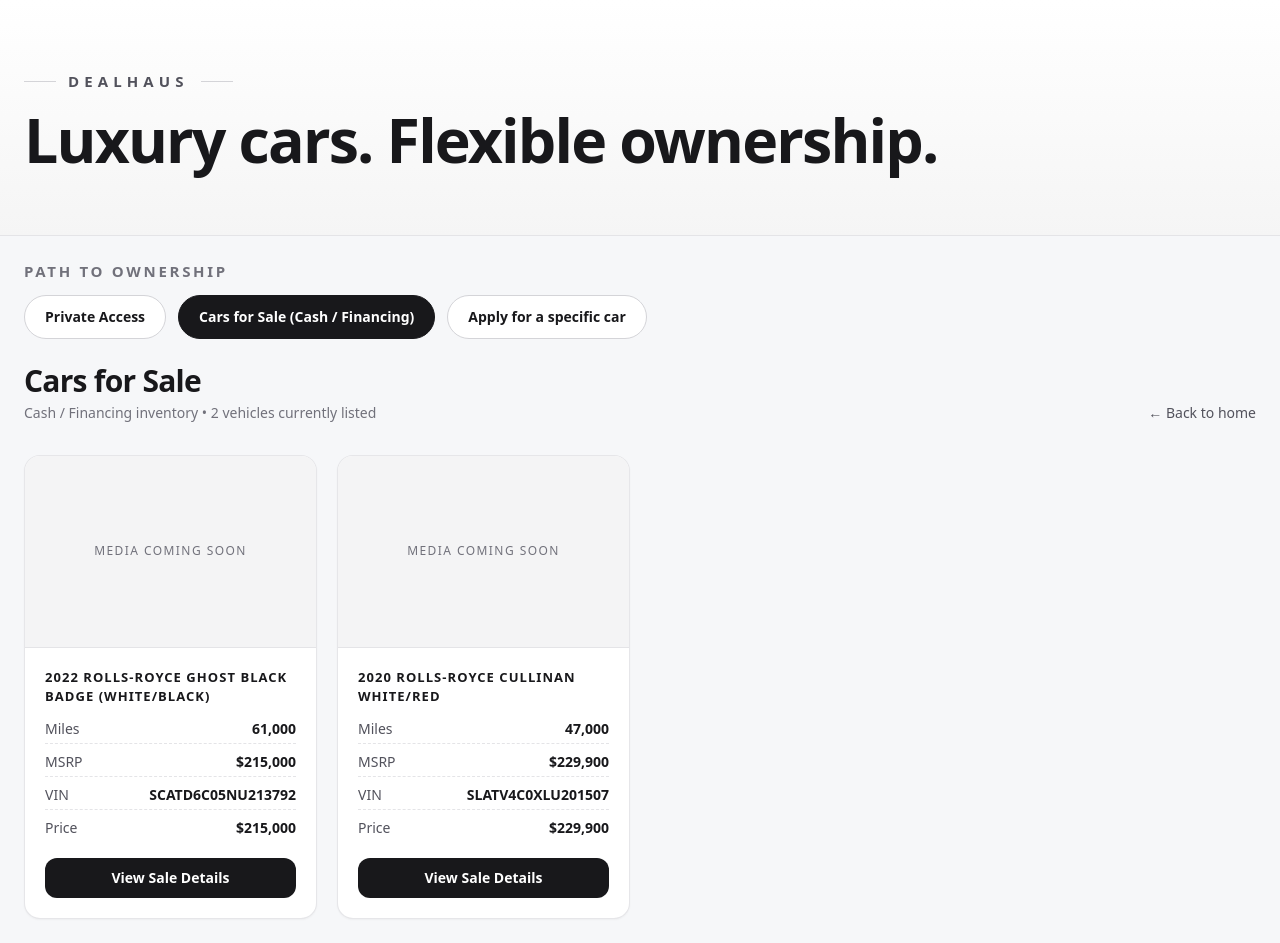
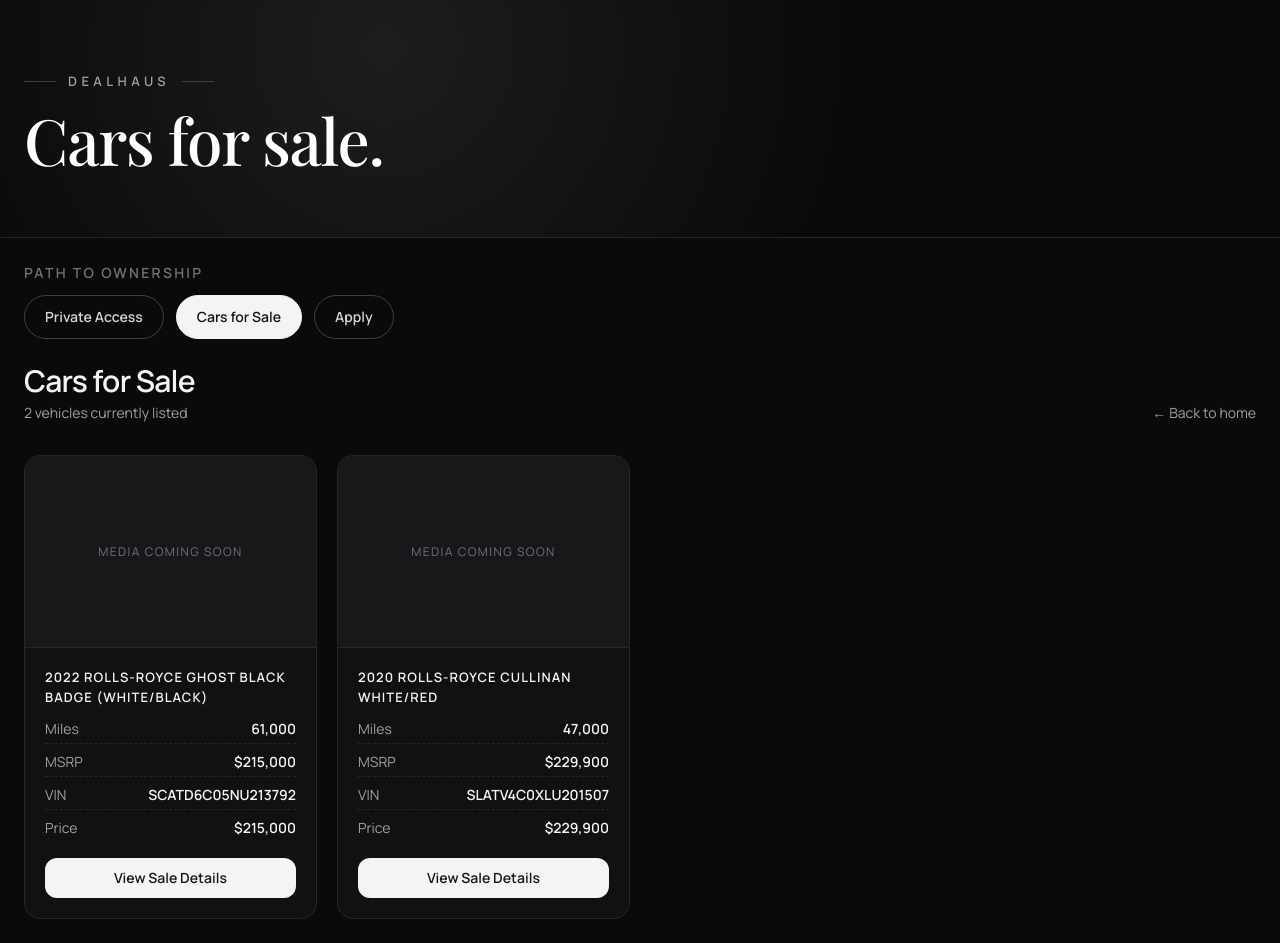
Before and after one commit to stradacorsagroup-art/scg-site-1772418012, a Next.js app: page /cars-for-sale in a window 1280 px wide. Built offline with nearby package versions, Linux system fonts and the light colour scheme.

Commit message:
feat: redesign site as dark Dealhaus private-club experience

```diff
--- a/src/app/apply/page.tsx
+++ b/src/app/apply/page.tsx
@@ -3,15 +3,15 @@ import { OwnershipPills } from "@/components/ownership-pills";
 
 export default function ApplyPage() {
   return (
-    <main className="min-h-screen bg-[#f6f7f9] text-zinc-900">
-      <section className="border-b border-zinc-200 bg-gradient-to-b from-white to-[#f5f5f5]">
-        <div className="mx-auto max-w-7xl px-5 py-12 sm:px-6 sm:py-14 lg:py-16">
+    <main className="min-h-screen bg-[#0a0a0a] text-zinc-100">
+      <section className="border-b border-zinc-800 bg-[radial-gradient(circle_at_30%_20%,#1d1d1d_0%,#0a0a0a_50%)]">
+        <div className="mx-auto max-w-7xl px-5 py-10 sm:px-6 sm:py-14 lg:py-16">
           <div className="inline-flex items-center gap-3">
-            <span className="h-px w-8 bg-zinc-300" />
-            <p className="text-[15px] font-semibold uppercase tracking-[0.34em] text-zinc-600">Dealhaus</p>
-            <span className="h-px w-8 bg-zinc-300" />
+            <span className="h-px w-8 bg-zinc-700" />
+            <p className="text-[13px] font-semibold uppercase tracking-[0.34em] text-zinc-400">Dealhaus</p>
+            <span className="h-px w-8 bg-zinc-700" />
           </div>
-          <h1 className="mt-4 max-w-5xl text-[2.15rem] font-semibold leading-[1.03] tracking-[-0.03em] text-zinc-900 sm:text-[3.8rem]">Luxury cars. Flexible ownership.</h1>
+          <h1 className="font-display mt-4 max-w-5xl text-[2.2rem] leading-[1.03] tracking-[-0.02em] text-white sm:text-[4rem]">Apply.</h1>
         </div>
       </section>
 
@@ -20,8 +20,8 @@ export default function ApplyPage() {
           <OwnershipPills active="apply" />
         </div>
 
-        <div className="max-w-5xl rounded-2xl border border-zinc-200 bg-white p-4 shadow-sm sm:p-6">
-          <p className="mb-3 text-[11px] font-semibold uppercase tracking-[0.2em] text-zinc-500">Reserve Request</p>
+        <div className="max-w-5xl rounded-2xl border border-zinc-800 bg-[#111] p-4 shadow-sm sm:p-6">
+          <p className="mb-3 text-[11px] font-semibold uppercase tracking-[0.2em] text-zinc-400">Reserve Request</p>
           <div data-tf-live="01KKA3DY6M02S2NW3H707ES59Y" />
           <Script src="https://embed.typeform.com/next/embed.js" strategy="afterInteractive" />
         </div>
--- a/src/app/cars-for-sale/page.tsx
+++ b/src/app/cars-for-sale/page.tsx
@@ -46,15 +46,15 @@ export default function CarsForSalePage() {
   });
 
   return (
-    <main className="min-h-screen bg-[#f6f7f9] text-zinc-900">
-      <section className="border-b border-zinc-200 bg-gradient-to-b from-white to-[#f5f5f5]">
-        <div className="mx-auto max-w-7xl px-5 py-12 sm:px-6 sm:py-14 lg:py-16">
+    <main className="min-h-screen bg-[#0a0a0a] text-zinc-100">
+      <section className="border-b border-zinc-800 bg-[radial-gradient(circle_at_30%_20%,#1d1d1d_0%,#0a0a0a_50%)]">
+        <div className="mx-auto max-w-7xl px-5 py-10 sm:px-6 sm:py-14 lg:py-16">
           <div className="inline-flex items-center gap-3">
-            <span className="h-px w-8 bg-zinc-300" />
-            <p className="text-[15px] font-semibold uppercase tracking-[0.34em] text-zinc-600">Dealhaus</p>
-            <span className="h-px w-8 bg-zinc-300" />
+            <span className="h-px w-8 bg-zinc-700" />
+            <p className="text-[13px] font-semibold uppercase tracking-[0.34em] text-zinc-400">Dealhaus</p>
+            <span className="h-px w-8 bg-zinc-700" />
           </div>
-          <h1 className="mt-4 max-w-5xl text-[2.15rem] font-semibold leading-[1.03] tracking-[-0.03em] text-zinc-900 sm:text-[3.8rem]">Luxury cars. Flexible ownership.</h1>
+          <h1 className="font-display mt-4 max-w-5xl text-[2.2rem] leading-[1.03] tracking-[-0.02em] text-white sm:text-[4rem]">Cars for sale.</h1>
         </div>
       </section>
 
@@ -65,10 +65,10 @@ export default function CarsForSalePage() {
 
         <div className="mb-6 flex flex-col gap-2 sm:mb-8 sm:flex-row sm:items-end sm:justify-between">
           <div>
-            <h1 className="text-2xl font-semibold tracking-tight sm:text-3xl">Cars for Sale</h1>
-            <p className="mt-1 text-sm text-zinc-500">Cash / Financing inventory • {items.length} vehicles currently listed</p>
+            <h1 className="text-2xl font-semibold tracking-tight text-zinc-100 sm:text-3xl">Cars for Sale</h1>
+            <p className="mt-1 text-sm text-zinc-400">{items.length} vehicles currently listed</p>
           </div>
-          <Link href="/" className="text-sm text-zinc-600 hover:text-zinc-900">
+          <Link href="/" className="text-sm text-zinc-400 hover:text-zinc-100">
             ← Back to home
           </Link>
         </div>
@@ -77,9 +77,9 @@ export default function CarsForSalePage() {
           {items.map((item) => (
             <article
               key={item.car}
-              className="group overflow-hidden rounded-2xl border border-zinc-200/90 bg-white shadow-[0_1px_2px_rgba(0,0,0,0.04)] transition duration-200 hover:-translate-y-0.5 hover:shadow-[0_10px_24px_rgba(0,0,0,0.08)]"
+              className="group overflow-hidden rounded-2xl border border-zinc-800 bg-[#111] transition duration-200 hover:-translate-y-0.5 hover:border-zinc-600"
             >
-              <div className="relative h-44 border-b border-zinc-200 bg-zinc-100 sm:h-48">
+              <div className="relative h-44 border-b border-zinc-800 bg-zinc-900 sm:h-48">
                 {item.image ? (
                   <Image src={item.image} alt={item.car} fill className="object-cover" sizes="(max-width: 768px) 100vw, 25vw" />
                 ) : (
@@ -91,30 +91,30 @@ export default function CarsForSalePage() {
               </div>
 
               <div className="p-4 sm:p-5">
-                <h3 className="text-[13px] font-semibold uppercase tracking-[0.08em] text-zinc-900">{item.car}</h3>
+                <h3 className="text-[13px] font-semibold uppercase tracking-[0.08em] text-zinc-100">{item.car}</h3>
 
                 <div className="mt-3 space-y-2 text-sm">
-                  <div className="flex items-center justify-between border-b border-dashed border-zinc-200 pb-1">
-                    <span className="text-zinc-600">Miles</span>
-                    <span className="font-semibold text-zinc-900">{displayVal(item.miles)}</span>
+                  <div className="flex items-center justify-between border-b border-dashed border-zinc-800 pb-1">
+                    <span className="text-zinc-400">Miles</span>
+                    <span className="font-semibold text-zinc-100">{displayVal(item.miles)}</span>
                   </div>
-                  <div className="flex items-center justify-between border-b border-dashed border-zinc-200 pb-1">
-                    <span className="text-zinc-600">MSRP</span>
-                    <span className="font-semibold text-zinc-900">{money(item.price || 0)}</span>
+                  <div className="flex items-center justify-between border-b border-dashed border-zinc-800 pb-1">
+                    <span className="text-zinc-400">MSRP</span>
+                    <span className="font-semibold text-zinc-100">{money(item.price || 0)}</span>
                   </div>
-                  <div className="flex items-center justify-between border-b border-dashed border-zinc-200 pb-1">
-                    <span className="text-zinc-600">VIN</span>
-                    <span className="font-semibold text-zinc-900">{displayVal(item.vin)}</span>
+                  <div className="flex items-center justify-between border-b border-dashed border-zinc-800 pb-1">
+                    <span className="text-zinc-400">VIN</span>
+                    <span className="font-semibold text-zinc-100">{displayVal(item.vin)}</span>
                   </div>
                   <div className="flex items-center justify-between pb-1">
-                    <span className="text-zinc-600">Price</span>
-                    <span className="font-semibold text-zinc-900">{money(item.price || 0)}</span>
+                    <span className="text-zinc-400">Price</span>
+                    <span className="font-semibold text-zinc-100">{money(item.price || 0)}</span>
                   </div>
                 </div>
 
                 <Link
                   href={item.detailHref}
-                  className="mt-4 inline-flex h-10 w-full items-center justify-center rounded-xl bg-zinc-900 px-3 text-sm font-semibold text-white transition hover:bg-zinc-800"
+                  className="mt-4 inline-flex h-10 w-full items-center justify-center rounded-xl bg-zinc-100 px-3 text-sm font-semibold text-zinc-900 transition hover:bg-white"
                 >
                   View Sale Details
                 </Link>
--- a/src/app/globals.css
+++ b/src/app/globals.css
@@ -1,8 +1,8 @@
 @import "tailwindcss";
 
 :root {
-  --background: #ffffff;
-  --foreground: #171717;
+  --background: #0a0a0a;
+  --foreground: #f3f3f3;
 }
 
 @theme inline {
@@ -10,17 +10,15 @@
   --color-foreground: var(--foreground);
   --font-sans: var(--font-manrope);
   --font-mono: var(--font-geist-mono);
-}
-
-@media (prefers-color-scheme: dark) {
-  :root {
-    --background: #0a0a0a;
-    --foreground: #ededed;
-  }
+  --font-display: var(--font-playfair);
 }
 
 body {
   background: var(--background);
   color: var(--foreground);
-  font-family: var(--font-geist-sans), Arial, Helvetica, sans-serif;
+  font-family: var(--font-manrope), Arial, Helvetica, sans-serif;
 }
+
+.font-display {
+  font-family: var(--font-playfair), Georgia, serif;
+}
--- a/src/app/layout.tsx
+++ b/src/app/layout.tsx
@@ -1,11 +1,17 @@
 import type { Metadata } from "next";
-import { Manrope, Geist_Mono } from "next/font/google";
+import { Manrope, Playfair_Display, Geist_Mono } from "next/font/google";
 import "./globals.css";
 
 const manrope = Manrope({
   variable: "--font-manrope",
   subsets: ["latin"],
   weight: ["400", "500", "600", "700", "800"],
+});
+
+const playfair = Playfair_Display({
+  variable: "--font-playfair",
+  subsets: ["latin"],
+  weight: ["500", "600", "700"],
 });
 
 const geistMono = Geist_Mono({
@@ -25,11 +31,7 @@ export default function RootLayout({
 }>) {
   return (
     <html lang="en">
-      <body
-        className={`${manrope.variable} ${geistMono.variable} antialiased`}
-      >
-        {children}
-      </body>
+      <body className={`${manrope.variable} ${playfair.variable} ${geistMono.variable} antialiased`}>{children}</body>
     </html>
   );
 }
--- a/src/app/page.tsx
+++ b/src/app/page.tsx
@@ -25,7 +25,7 @@ function displayBrand(value: string) {
 
 function getPlaceholderImage(carName: string) {
   const text = encodeURIComponent(carName);
-  return `https://placehold.co/1200x800/e8e8e8/333333?text=${text}`;
+  return `https://placehold.co/1200x800/101010/e8e8e8?text=${text}`;
 }
 
 function splitCardTitle(car: string) {
@@ -58,7 +58,6 @@ export default function Home() {
       const tokens = item.car.split(" ");
       const guessedBrand = /^\d{4}$/.test(tokens[0]) ? tokens[1] : tokens[0];
       const normalized = normalizeBrand(guessedBrand);
-
       return selectedBrands.length === 0 || selectedBrands.includes(normalized);
     });
   }, [selectedBrands]);
@@ -70,42 +69,51 @@ export default function Home() {
   };
 
   return (
-    <main className="min-h-screen bg-[#f5f5f5] text-zinc-900">
-      <section className="border-b border-zinc-200 bg-gradient-to-b from-white to-[#f5f5f5]">
-        <div className="mx-auto max-w-7xl px-5 py-10 sm:px-6 sm:py-14 lg:py-16">
+    <main className="min-h-screen bg-[#0a0a0a] text-zinc-100">
+      <section className="border-b border-zinc-800 bg-[radial-gradient(circle_at_30%_20%,#1d1d1d_0%,#0a0a0a_50%)]">
+        <div className="mx-auto max-w-7xl px-5 py-12 sm:px-6 sm:py-16 lg:py-20">
           <div className="inline-flex items-center gap-3">
-            <span className="h-px w-8 bg-zinc-300" />
-            <p className="text-[15px] font-semibold uppercase tracking-[0.34em] text-zinc-600">Dealhaus</p>
-            <span className="h-px w-8 bg-zinc-300" />
+            <span className="h-px w-8 bg-zinc-700" />
+            <p className="text-[13px] font-semibold uppercase tracking-[0.34em] text-zinc-400">Dealhaus</p>
+            <span className="h-px w-8 bg-zinc-700" />
           </div>
-          <h1 className="mt-4 max-w-5xl text-[1.95rem] font-semibold leading-[1.04] tracking-[-0.03em] text-zinc-900 sm:text-[3.8rem]">
-            Luxury cars. Flexible ownership.
+
+          <h1 className="font-display mt-4 max-w-4xl text-[2.2rem] leading-[1.02] tracking-[-0.02em] text-white sm:text-[4.1rem]">
+            Private access.
+            <br />
+            Elite inventory.
           </h1>
 
-          <div className="mt-5 flex flex-wrap items-center gap-3 text-[10px] font-semibold uppercase tracking-[0.11em] text-zinc-500 sm:gap-4 sm:text-[11px] sm:tracking-[0.12em]">
-            <span className="inline-flex items-center gap-1.5"><span className="h-1.5 w-1.5 rounded-full bg-zinc-700" />Curated Inventory</span>
-            <span className="inline-flex items-center gap-1.5"><span className="h-1.5 w-1.5 rounded-full bg-zinc-700" />Private Access</span>
-            <span className="inline-flex items-center gap-1.5"><span className="h-1.5 w-1.5 rounded-full bg-zinc-700" />Concierge Delivery</span>
+          <p className="mt-4 max-w-xl text-sm text-zinc-400 sm:text-base">Luxury cars. Flexible ownership.</p>
+
+          <div className="mt-6">
+            <Link
+              href="#membership-inventory"
+              className="inline-flex h-11 items-center rounded-full border border-zinc-500 px-5 text-sm font-semibold text-zinc-100 transition hover:border-zinc-300 hover:bg-zinc-900"
+            >
+              Explore Inventory
+            </Link>
           </div>
 
-          <div className="mt-6">
+          <div className="mt-7">
             <OwnershipPills active="membership" />
           </div>
         </div>
       </section>
 
-      <section className="mx-auto max-w-7xl px-5 py-8 sm:px-6 sm:py-10">
-        <div className="mb-6 rounded-2xl border border-zinc-200 bg-white p-3 shadow-sm sm:p-4">
+      <section id="membership-inventory" className="mx-auto max-w-7xl px-5 py-8 sm:px-6 sm:py-10">
+        <div className="mb-6 rounded-2xl border border-zinc-800 bg-[#111] p-3 sm:p-4">
           <div className="mb-3 flex items-center justify-between">
-            <p className="text-[12px] font-semibold uppercase tracking-[0.14em] text-zinc-500">Filter by brand</p>
+            <p className="text-[11px] font-semibold uppercase tracking-[0.14em] text-zinc-400">Filter by brand</p>
             <button
               type="button"
               onClick={() => setSelectedBrands([])}
-              className="text-[12px] font-medium text-zinc-500 hover:text-zinc-900"
+              className="text-[12px] font-medium text-zinc-400 hover:text-zinc-200"
             >
               Clear
             </button>
           </div>
+
           <div className="-mx-1 overflow-x-auto pb-1 sm:mx-0 sm:overflow-visible sm:pb-0">
             <div className="flex w-max gap-2 px-1 sm:w-auto sm:flex-wrap sm:px-0">
               {brandOptions.map((brand) => {
@@ -117,8 +125,8 @@ export default function Home() {
                     onClick={() => toggleBrand(brand)}
                     className={`rounded-full border px-3 py-1.5 text-[13px] font-medium transition ${
                       active
-                      ? "border-zinc-900 bg-zinc-900 text-white"
-                      : "border-zinc-300 bg-white text-zinc-700 hover:border-zinc-500"
+                        ? "border-zinc-100 bg-zinc-100 text-zinc-900"
+                        : "border-zinc-700 bg-transparent text-zinc-300 hover:border-zinc-400 hover:text-zinc-100"
                     }`}
                   >
                     {displayBrand(brand)}
@@ -129,51 +137,32 @@ export default function Home() {
           </div>
         </div>
 
-        <div>
         <div className="grid grid-cols-1 gap-5 sm:grid-cols-2 xl:grid-cols-3">
           {filtered.map((item) => (
             <Link
               key={item.slug}
               href={`/inventory/${item.slug}`}
-                  className="group block overflow-hidden rounded-2xl border border-zinc-200 bg-white shadow-[0_1px_2px_rgba(0,0,0,0.04)] transition duration-200 hover:-translate-y-0.5 hover:shadow-[0_12px_26px_rgba(0,0,0,0.09)]"
+              className="group block overflow-hidden rounded-2xl border border-zinc-800 bg-[#111] transition duration-200 hover:-translate-y-0.5 hover:border-zinc-600"
             >
               <article>
-                    <div className="relative h-[205px] border-b border-zinc-200 bg-zinc-100 sm:h-[190px]">
+                <div className="relative h-[240px] bg-zinc-900">
                   <img
                     src={item.images?.[0] || getPlaceholderImage(item.car)}
                     alt={item.car}
                     className="h-full w-full object-cover transition duration-300 group-hover:scale-[1.02]"
-                        style={{
-                          objectPosition: item.car === "2020 Rolls-Royce Cullinan Black Badge" ? "center 64%" : "center",
-                        }}
                     loading="lazy"
                     referrerPolicy="no-referrer"
                   />
-                    </div>
-
-                    <div className="space-y-3 p-4">
-                      <div className="min-h-[60px]">
-                        <p className="text-[12px] font-semibold uppercase tracking-[0.12em] text-zinc-500">{splitCardTitle(item.car).top}</p>
-                        <h4 className="mt-1 line-clamp-2 text-[20px] font-semibold uppercase leading-tight tracking-[0.01em] text-zinc-900">
-                          {splitCardTitle(item.car).model}
-                        </h4>
-                      </div>
-
-                      <div className="flex items-center justify-between border-t border-zinc-200 pt-3">
-                        <div>
-                          <p className="text-[11px] font-semibold uppercase tracking-[0.12em] text-zinc-500">Monthly Price</p>
-                          <p className="mt-1 text-[18px] font-semibold text-zinc-900">{formatPrice(item.monthly)}/mo</p>
-                        </div>
-                        <div className="rounded-full border border-zinc-300 px-3 py-1 text-[13px] font-medium text-zinc-700 transition group-hover:border-zinc-900 group-hover:text-zinc-900">
-                          See Details →
-                        </div>
+                  <div className="absolute inset-x-0 bottom-0 bg-gradient-to-t from-black/85 to-transparent p-4">
+                    <p className="text-[11px] font-semibold uppercase tracking-[0.12em] text-zinc-300">{splitCardTitle(item.car).top}</p>
+                    <h4 className="mt-1 line-clamp-2 text-[20px] font-semibold uppercase leading-tight text-white">{splitCardTitle(item.car).model}</h4>
+                    <p className="mt-2 text-[18px] font-semibold text-white">{formatPrice(item.monthly)}/mo</p>
                   </div>
                 </div>
               </article>
             </Link>
           ))}
         </div>
-          </div>
       </section>
     </main>
   );
--- a/src/components/ownership-pills.tsx
+++ b/src/components/ownership-pills.tsx
@@ -2,24 +2,24 @@ import Link from "next/link";
 
 function pillClass(active: boolean) {
   return active
-    ? "inline-flex h-10 shrink-0 items-center rounded-full border border-zinc-900 bg-zinc-900 px-4 text-[13px] font-semibold text-white sm:h-11 sm:px-5 sm:text-sm"
-    : "inline-flex h-10 shrink-0 items-center rounded-full border border-zinc-300 bg-white px-4 text-[13px] font-semibold text-zinc-900 hover:border-zinc-400 hover:bg-zinc-50 sm:h-11 sm:px-5 sm:text-sm";
+    ? "inline-flex h-10 shrink-0 items-center rounded-full border border-zinc-100 bg-zinc-100 px-4 text-[13px] font-semibold text-zinc-900 sm:h-11 sm:px-5 sm:text-sm"
+    : "inline-flex h-10 shrink-0 items-center rounded-full border border-zinc-700 bg-transparent px-4 text-[13px] font-semibold text-zinc-300 hover:border-zinc-400 hover:text-zinc-100 sm:h-11 sm:px-5 sm:text-sm";
 }
 
 export function OwnershipPills({ active }: { active: "membership" | "sale" | "apply" }) {
   return (
     <div>
-      <p className="text-[14px] font-semibold uppercase tracking-[0.16em] text-zinc-500 sm:text-[15px] sm:tracking-[0.18em]">Path to ownership</p>
+      <p className="text-[13px] font-semibold uppercase tracking-[0.16em] text-zinc-500 sm:text-[14px]">Path to ownership</p>
       <div className="mt-3 -mx-1 overflow-x-auto pb-1 sm:mx-0 sm:overflow-visible sm:pb-0">
         <div className="flex w-max gap-2 px-1 sm:w-auto sm:flex-wrap sm:gap-3 sm:px-0">
           <Link href="/#membership-inventory" className={pillClass(active === "membership")}>
-Private Access
+            Private Access
           </Link>
           <Link href="/cars-for-sale" className={pillClass(active === "sale")}>
-            Cars for Sale (Cash / Financing)
+            Cars for Sale
           </Link>
           <Link href="/apply" className={pillClass(active === "apply")}>
-            Apply for a specific car
+            Apply
           </Link>
         </div>
       </div>
```
Also changed, not shown: src/app/inventory/[slug]/page.tsx (+21 -16 lines), src/components/term-pricing-selector.tsx (+13 -13 lines). Lines whose indentation alone changed are shown as unchanged.
